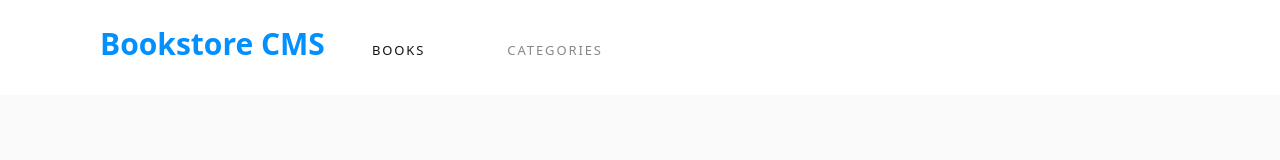
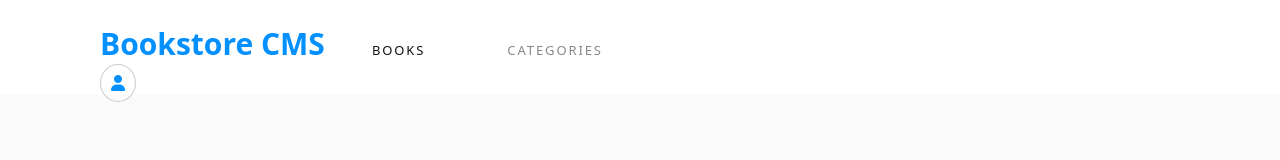
Before and after one commit to Byabasaija/bookstore_app, a React (Create React App) app: page / in a window 1280 px wide. Shown: the top 160 px of the page. Built offline with nearby package versions, Linux system fonts and the light colour scheme.

Commit message:
add avartar

```diff
--- a/public/index.html
+++ b/public/index.html
@@ -11,6 +11,7 @@
     <link rel="apple-touch-icon" href="%PUBLIC_URL%/logo192.png" />
 
     <link href="https://cdn.jsdelivr.net/npm/bootstrap@5.0.2/dist/css/bootstrap.min.css" rel="stylesheet" integrity="sha384-EVSTQN3/azprG1Anm3QDgpJLIm9Nao0Yz1ztcQTwFspd3yD65VohhpuuCOmLASjC" crossorigin="anonymous">
+    <script src="https://kit.fontawesome.com/bcea3aca40.js" crossorigin="anonymous"></script>
     <title>Bookstore App</title>
   </head>
   <body>
--- a/src/components/App.js
+++ b/src/components/App.js
@@ -10,6 +10,7 @@ function App() {
         <h1 className="Bookstore-CMS d-inline">Bookstore CMS</h1>
         <span className="BOOKS">BOOKS</span>
         <span className="CATEGORIES">CATEGORIES</span>
+        <i className="fas fa-user icon" />
       </div>
       <BooksList />
       <BooksForm />
--- a/src/styles/styles.css
+++ b/src/styles/styles.css
@@ -314,3 +314,11 @@
   padding: 2rem 9.188rem 1.625rem 1.688rem;
   border-radius: 4px;
 }
+
+.icon {
+  color: #0290ff;
+  border: 1px solid;
+  border-radius: 50%;
+  padding: 10px;
+  border-color: rgb(204, 201, 201);
+}
```
